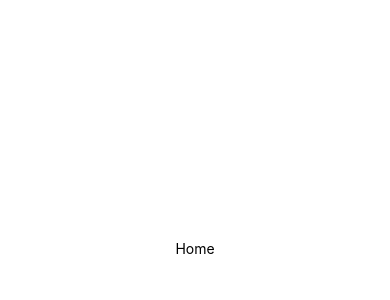
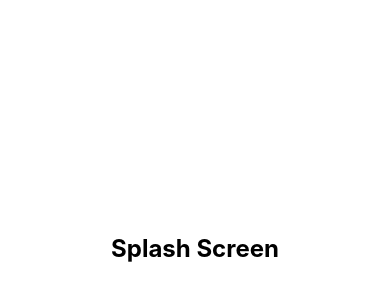
Before and after one commit to Saqibb786/Aspen, a React Native app: screen / in a window 390 px wide. Shown: the part 174-474 px from the top of the page. Built offline with nearby package versions, Linux system fonts and the light colour scheme.

Commit message:
Add Basic Splash Screen

```diff
--- a/App.js
+++ b/App.js
@@ -1,10 +1,11 @@
 import { StyleSheet, Text, View } from "react-native";
 import React from "react";
-import Home from "./src/screens/Home";
+import Home from "./src/screens/home/Home";
+import Splash from "./src/screens/splash/Splash";
 
 const App = () => {
   return (
-    <Home/>
+    <Splash/>
   );
 };
 
--- a/src/screens/Home.js
+++ b/src/screens/home/Home.js
@@ -4,7 +4,7 @@ import React from 'react'
 const Home = () => {
   return (
     <View style={{flex:1}}>
-      <View style={{flex:1,justifyContent:"center",alignItems:"center",}}>
+      <View style={{flex:1,justifyContent:"center",alignItems:"center"}}>
         <Text>Home</Text>
       </View>
     </View>
--- /dev/null
+++ b/src/screens/splash/Splash.js
@@ -0,0 +1,15 @@
+import { Text, View } from "react-native";
+import React from "react";
+import styles from "./styles";
+
+const Splash = () => {
+  return (
+    <View style={styles.main}>
+      <View style={styles.container}>
+        <Text style={styles.text}>Splash Screen</Text>
+      </View>
+    </View>
+  );
+};
+
+export default Splash;
--- /dev/null
+++ b/src/screens/splash/styles.js
@@ -0,0 +1,21 @@
+import {StyleSheet} from 'react-native';
+const styles = StyleSheet.create({
+    main: {
+        flex: 1,
+        width: "100%",
+        height: "100%",
+      },
+    container: {
+        flex: 1,
+        alignItems: 'center',
+        justifyContent: "center",
+    },
+    text: {
+        fontSize: 24,
+        fontWeight: 'bold',
+        color: '#000',
+    },
+
+});
+
+export default styles;
```
